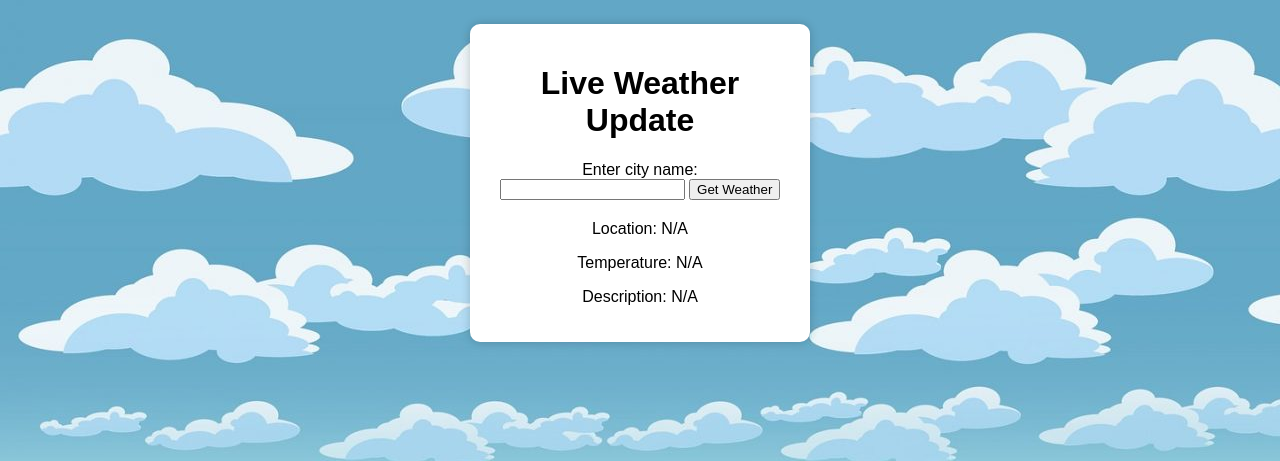
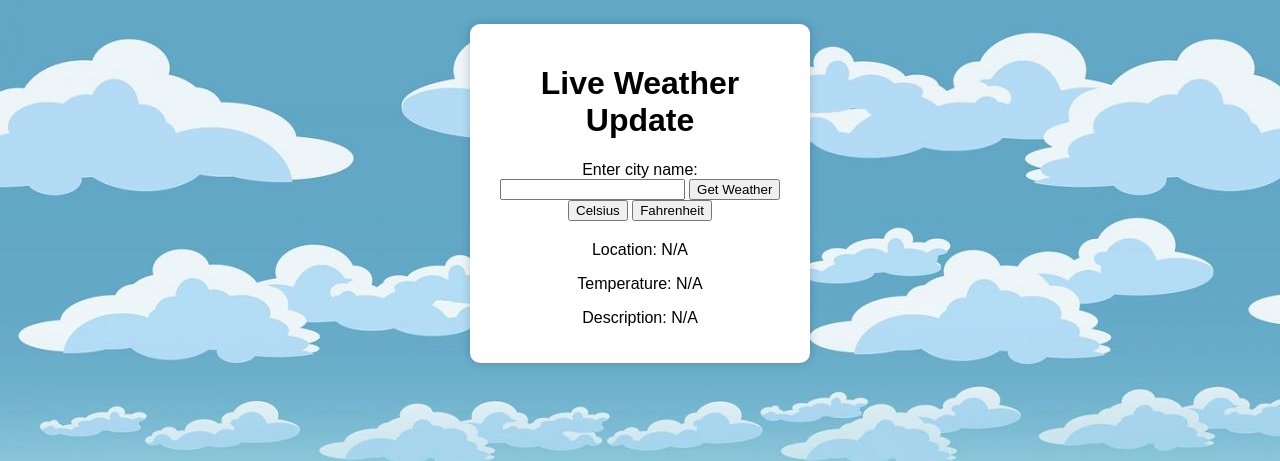
Before and after one commit to prikshitvashisth/Live-weather-update-, a Flask app: page / in a window 1280 px wide. Shown: the part 226-687 px from the top of the page. Run offline with Flask 3, Linux system fonts and the light colour scheme.

Commit message:
index.html

```diff
--- a/Live-weather-app-main/Weather_app/templates/index.html
+++ b/Live-weather-app-main/Weather_app/templates/index.html
@@ -12,6 +12,13 @@
             <input type="text" name="city" id="city" required>
             <button type="submit">Get Weather</button>
         </form>
+
+        <form method="POST" action="/weather">
+            <input type="hidden" name="city" value="{{ city }}">
+            <button type="submit" name="scale" value="metric">Celsius</button>
+            <button type="submit" name="scale" value="imperial">Fahrenheit</button>
+        </form>
+
         <div class="weather-data">
             <p id="location">Location: {{ weather_data.location if weather_data else 'N/A' }}</p>
             <p id="temperature">Temperature: {{ weather_data.temperature if weather_data else 'N/A' }}</p>
```
